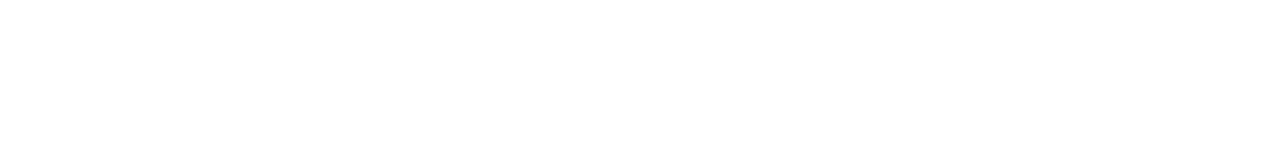
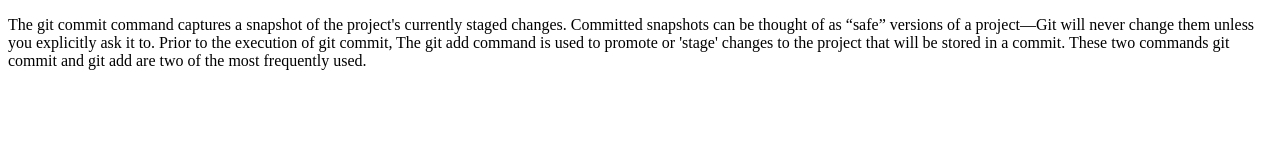
Before and after one commit to RicAlc/Lineamientos-Nombre, a website: page src/index.html in a window 1280 px wide. Drawn offline with Linux system fonts and the light colour scheme.

Commit message:
Agregando parrafo

```diff
--- a/src/index.html
+++ b/src/index.html
@@ -6,5 +6,7 @@
 		<meta name="viewport" content="width=device-width, initial-scale=1.0" />
 		<title>Lineamientos</title>
 	</head>
-	<body></body>
+	<body>
+	<p>The git commit command captures a snapshot of the project's currently staged changes. Committed snapshots can be thought of as “safe” versions of a project—Git will never change them unless you explicitly ask it to. Prior to the execution of git commit, The git add command is used to promote or 'stage' changes to the project that will be stored in a commit. These two commands git commit and git add are two of the most frequently used.</p>
+	</body>
 </html>
```
